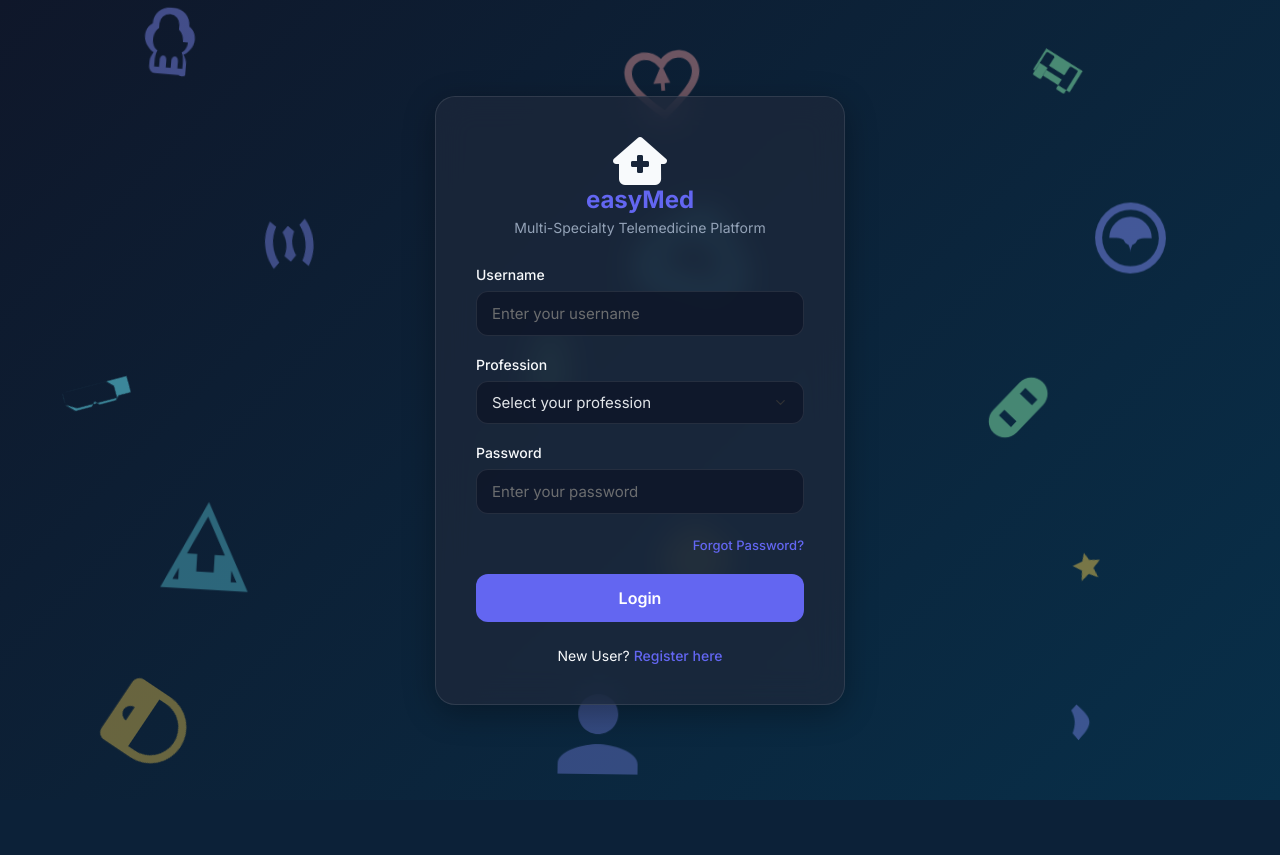
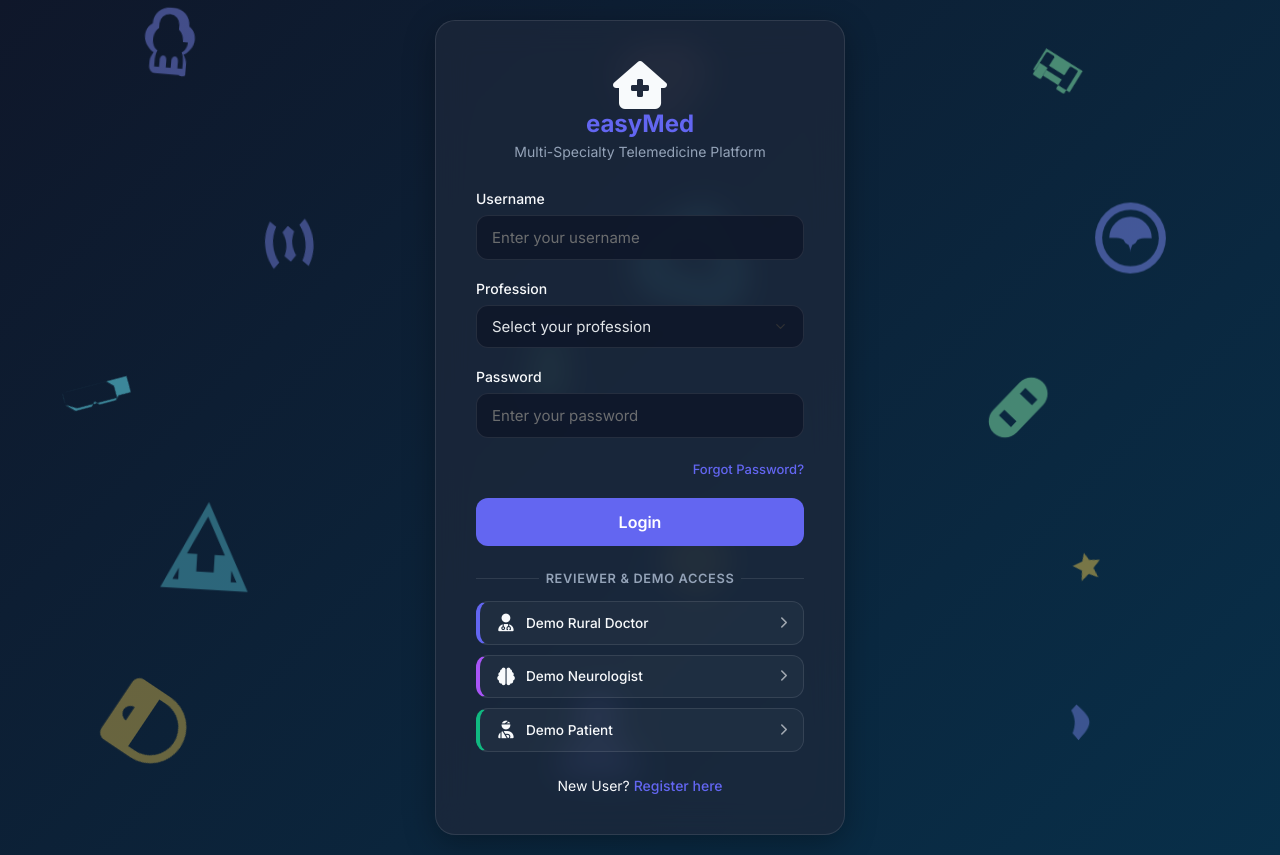
Before and after one commit to shravansinghchauhan2021/easyMed-Platform, a Flask app: page / in a window 1280 px wide. Before the commit the page ends 800 px from the top, so only its background shows below. Run offline with Flask 3, Linux system fonts and the light colour scheme; some libraries are stand-ins or nearby versions.

Commit message:
demo fix

```diff
--- a/app.py
+++ b/app.py
@@ -11,14 +11,19 @@ import threading
 from datetime import datetime
 from werkzeug.utils import secure_filename
 import traceback
-import psycopg2
-from psycopg2 import extras
 try:
-    from psycogreen.eventlet import patch_psycopg
-    patch_psycopg()
-    print(">>> [SUCCESS] Psycogreen Activated (PostgreSQL is now Green)", flush=True)
+    import psycopg2
+    from psycopg2 import extras
+    try:
+        from psycogreen.eventlet import patch_psycopg
+        patch_psycopg()
+        print(">>> [SUCCESS] Psycogreen Activated (PostgreSQL is now Green)", flush=True)
+    except ImportError:
+        print(">>> [INFO] Psycogreen not found, using standard mode.", flush=True)
 except ImportError:
-    print(">>> [INFO] Psycogreen not found, using standard mode.", flush=True)
+    psycopg2 = None
+    extras = None
+    print(">>> [INFO] psycopg2/Postgres support not available locally. Using SQLite mode.", flush=True)
 
 # --- Step 1: Database Link Setup ---
 DATABASE = 'database.db'
@@ -189,7 +194,8 @@ def init_db():
     # 3. Create Additional Tables
     for table_sql in [
         f'CREATE TABLE IF NOT EXISTS messages (id {pk_style}, patient_id INTEGER, sender_id INTEGER, message TEXT, file_path TEXT, timestamp TIMESTAMP DEFAULT CURRENT_TIMESTAMP)',
-        f'CREATE TABLE IF NOT EXISTS notifications (id {pk_style}, user_id INTEGER, patient_id INTEGER, message TEXT, link TEXT, read_status BOOLEAN DEFAULT FALSE, timestamp TIMESTAMP DEFAULT CURRENT_TIMESTAMP)'
+        f'CREATE TABLE IF NOT EXISTS notifications (id {pk_style}, user_id INTEGER, patient_id INTEGER, message TEXT, link TEXT, read_status BOOLEAN DEFAULT FALSE, timestamp TIMESTAMP DEFAULT CURRENT_TIMESTAMP)',
+        f'CREATE TABLE IF NOT EXISTS medical_images (id {pk_style}, patient_id INTEGER, file_path TEXT, modality TEXT, sequence_type TEXT, uploaded_at TIMESTAMP DEFAULT CURRENT_TIMESTAMP)'
     ]:
         db_execute(conn, table_sql)
         conn.commit()
@@ -207,6 +213,8 @@ def init_db():
         ('patients', 'priority_level', 'TEXT'), ('patients', 'final_diagnosis', 'TEXT'),
         ('patients', 'final_recommendations', 'TEXT'), ('patients', 'assigned_doctor_id', 'INTEGER'),
         ('patients', 'report_file_path', 'TEXT'),
+        ('patients', 'report_file', 'TEXT'),
+        ('patients', 'specialist_id', 'INTEGER'),
         ('patients', 'specialist_type', 'TEXT'),
         ('patients', 'heart_rate', 'INTEGER'),
         ('patients', 'blood_pressure', 'TEXT'),
@@ -222,7 +230,124 @@ def init_db():
             conn.commit()
         except: pass
 
-    conn.close()
+    # Seed Demo Access Data
+    try:
+        seed_demo_data(conn)
+    except Exception as e:
+        print(f">>> [ERROR] Demo Seeding Failed: {e}", flush=True)
+        traceback.print_exc()
+
+    conn.close()
+
+def seed_demo_data(conn):
+    is_postgres = DATABASE_URL is not None
+
+    # 1. Create/ensure demo users exist
+    hashed_pw = generate_password_hash('demo_password_123')
+    demo_users = [
+        ('demo_rural', 'Rural Doctor', '555-010-0001'),
+        ('demo_specialist', 'Neurologist', '555-010-0002'),
+        ('demo_patient', 'Patient', '555-010-0003')
+    ]
+
+    user_ids = {}
+    for username, profession, mobile in demo_users:
+        user = db_execute(conn, 'SELECT id FROM users WHERE username = ?', (username,)).fetchone()
+        if not user:
+            cur = db_execute(conn, "INSERT INTO users (username, password, profession, mobile_number, status) VALUES (?, ?, ?, ?, 'Offline')",
+                             (username, hashed_pw, profession, mobile))
+            conn.commit()
+            if is_postgres:
+                cur_id = db_execute(conn, "SELECT id FROM users WHERE username = ?", (username,)).fetchone()['id']
+            else:
+                cur_id = cur.lastrowid
+            user_ids[username] = cur_id
+        else:
+            db_execute(conn, "UPDATE users SET password = ?, profession = ?, mobile_number = ? WHERE username = ?",
+                       (hashed_pw, profession, mobile, username))
+            conn.commit()
+            user_ids[username] = user['id']
+
+    # 2. Check if we already have patients for 'demo_rural'
+    rural_doctor_id = user_ids['demo_rural']
+    specialist_id = user_ids['demo_specialist']
+    patient_user_id = user_ids['demo_patient']
+
+    patient_count = db_get_count(conn, 'SELECT COUNT(*) FROM patients WHERE rural_doctor_id = ?', (rural_doctor_id,))
+    if patient_count == 0:
+        # Seed patients!
+        insert_sql = '''
+            INSERT INTO patients (
+                patient_name, patient_mobile, patient_user_id, age, gender, blood_pressure, heart_rate, oxygen_level,
+                problem_description, report_file, rural_doctor_id, priority,
+                specialist_type, specialist_id, consciousness_level, speech_condition,
+                motor_function, headache_severity, seizure_history, tumor_details,
+                cancer_history, kidney_function, urine_reports, skin_condition,
+                rash_description, breathing_condition, priority_level, status, final_diagnosis, final_recommendations
+            ) VALUES (?, ?, ?, ?, ?, ?, ?, ?, ?, ?, ?, ?, ?, ?, ?, ?, ?, ?, ?, ?, ?, ?, ?, ?, ?, ?, ?, ?, ?, ?)
+        '''
+
+        # John Doe (Reviewed Case)
+        p1_params = (
+            'John Doe', '555-010-0003', patient_user_id, 45, 'Male', '120/80', 72, 98,
+            'Frequent headaches, visual disturbances, and mild cognitive slowing. Requested neuro consultation.', None, rural_doctor_id, 'Normal',
+            'Neurologist', specialist_id, 'Alert', 'Normal',
+            'Intact', 'Moderate', 'None', 'None',
+            'None', 'Normal', 'Clear', 'Normal',
+            'None', 'Normal', 'Normal', 'Reviewed',
+            'Mild non-specific white matter changes, likely microvascular. No acute stroke or mass effect.',
+            'Maintain regular cardiovascular health. Repeat MRI in 6-12 months if symptoms persist. Keep blood pressure monitored.'
+        )
+
+        if is_postgres:
+            cur = db_execute(conn, insert_sql + ' RETURNING id', p1_params)
+            p1_id = cur.fetchone()['id']
+        else:
+            cur = db_execute(conn, insert_sql, p1_params)
+            p1_id = cur.lastrowid
+
+        # Add a medical image (DICOM) for John Doe
+        db_execute(conn,
+            'INSERT INTO medical_images (patient_id, file_path, modality, sequence_type) VALUES (?, ?, ?, ?)',
+            (p1_id, '20260410101523_ID_0063_AGE_0073_CONTRAST_0_CT.dcm', 'CT Scan', 'Standard')
+        )
+        conn.commit()
+
+        # Seed chat messages for John Doe
+        db_execute(conn,
+            'INSERT INTO messages (patient_id, sender_id, message) VALUES (?, ?, ?)',
+            (p1_id, rural_doctor_id, 'Hello Dr. Specialist, I have referred John Doe to you. He has persistent headaches. I have uploaded his CT scan.')
+        )
+        db_execute(conn,
+            'INSERT INTO messages (patient_id, sender_id, message) VALUES (?, ?, ?)',
+            (p1_id, specialist_id, 'Thank you. I am reviewing the CT scan right now. It shows mild white matter changes but nothing acute. I will write the final report.')
+        )
+        conn.commit()
+
+        # Alice Johnson (Emergency Pending Case)
+        p2_params = (
+            'Alice Johnson', '555-010-9999', None, 32, 'Female', '135/85', 94, 96,
+            'Sudden onset of severe headache (thunderclap), mild weakness on the left side. Needs urgent neurological evaluation.', None, rural_doctor_id, 'Emergency',
+            'Neurologist', specialist_id, 'Somnolent', 'Slurred speech',
+            'Weak left arm drift', 'Severe', 'None', 'Suspected subarachnoid hemorrhage',
+            'None', 'Normal', 'Clear', 'Normal',
+            'None', 'Normal', 'Emergency', 'Pending', '', ''
+        )
+
+        if is_postgres:
+            cur = db_execute(conn, insert_sql + ' RETURNING id', p2_params)
+            p2_id = cur.fetchone()['id']
+        else:
+            cur = db_execute(conn, insert_sql, p2_params)
+            p2_id = cur.lastrowid
+
+        # Add a medical image (DICOM) for Alice Johnson
+        db_execute(conn,
+            'INSERT INTO medical_images (patient_id, file_path, modality, sequence_type) VALUES (?, ?, ?, ?)',
+            (p2_id, '20260326151600_image-00023.dcm', 'CT Scan', 'Standard')
+        )
+        conn.commit()
+
 
 
 _db_initialized = False
--- a/templates/login.html
+++ b/templates/login.html
@@ -13,6 +13,78 @@
             display: flex;
             align-items: center;
             justify-content: center;
+        }
+        .demo-section-divider {
+            margin: 25px 0 15px 0;
+            display: flex;
+            align-items: center;
+            text-align: center;
+            color: var(--text-muted);
+            font-size: 0.8rem;
+            font-weight: 600;
+            text-transform: uppercase;
+            letter-spacing: 0.05em;
+        }
+        .demo-section-divider::before,
+        .demo-section-divider::after {
+            content: '';
+            flex: 1;
+            border-bottom: 1px solid var(--border-color);
+        }
+        .demo-section-divider:not(:empty)::before {
+            margin-right: .5em;
+        }
+        .demo-section-divider:not(:empty)::after {
+            margin-left: .5em;
+        }
+        .demo-btn-container {
+            display: flex;
+            flex-direction: column;
+            gap: 10px;
+        }
+        .demo-btn {
+            background: rgba(255, 255, 255, 0.03);
+            border: 1px solid var(--border-color);
+            color: var(--text-color);
+            border-radius: 12px;
+            padding: 12px 16px;
+            font-size: 0.85rem;
+            font-weight: 500;
+            display: flex;
+            align-items: center;
+            justify-content: space-between;
+            cursor: pointer;
+            transition: all 0.3s cubic-bezier(0.4, 0, 0.2, 1);
+            text-decoration: none;
+            width: 100%;
+        }
+        .demo-btn:hover {
+            transform: translateY(-2px);
+            background: rgba(255, 255, 255, 0.08);
+            box-shadow: 0 4px 12px rgba(0, 0, 0, 0.2);
+            border-color: rgba(255, 255, 255, 0.2);
+        }
+        .demo-btn:active {
+            transform: translateY(0);
+        }
+        .demo-btn-rural {
+            border-left: 4px solid var(--primary-color);
+        }
+        .demo-btn-specialist {
+            border-left: 4px solid var(--accent-color);
+        }
+        .demo-btn-patient {
+            border-left: 4px solid var(--success-color);
+        }
+        .demo-btn span {
+            display: flex;
+            align-items: center;
+        }
+        .demo-btn i.role-icon {
+            margin-right: 10px;
+            font-size: 1.1rem;
+            width: 20px;
+            text-align: center;
         }
     </style>
 </head>
@@ -96,6 +168,45 @@
                 <button type="submit" class="btn btn-primary">Login</button>
             </form>
 
+            <!-- Google Play Reviewer / Demo Access -->
+            <div class="demo-section-divider">Reviewer & Demo Access</div>
+            <div class="demo-btn-container">
+                <button type="button" class="demo-btn demo-btn-rural" onclick="loginAsDemo('demo_rural', 'Rural Doctor', 'demo_password_123')">
+                    <span>
+                        <i class="fa-solid fa-user-md role-icon text-indigo"></i>
+                        Demo Rural Doctor
+                    </span>
+                    <i class="fa-solid fa-chevron-right" style="opacity: 0.6; font-size: 0.75rem;"></i>
+                </button>
+                <button type="button" class="demo-btn demo-btn-specialist" onclick="loginAsDemo('demo_specialist', 'Neurologist', 'demo_password_123')">
+                    <span>
+                        <i class="fa-solid fa-brain role-icon text-purple"></i>
+                        Demo Neurologist
+                    </span>
+                    <i class="fa-solid fa-chevron-right" style="opacity: 0.6; font-size: 0.75rem;"></i>
+                </button>
+                <button type="button" class="demo-btn demo-btn-patient" onclick="loginAsDemo('demo_patient', 'Patient', 'demo_password_123')">
+                    <span>
+                        <i class="fa-solid fa-user-injured role-icon text-success"></i>
+                        Demo Patient
+                    </span>
+                    <i class="fa-solid fa-chevron-right" style="opacity: 0.6; font-size: 0.75rem;"></i>
+                </button>
+            </div>
+
+            <script>
+                function loginAsDemo(username, profession, password) {
+                    document.getElementById('username').value = username;
+                    document.getElementById('profession').value = profession;
+                    document.getElementById('password').value = password;
+                    // Auto-submit the login form
+                    const form = document.querySelector('form');
+                    if (form) {
+                        form.submit();
+                    }
+                }
+            </script>
+
             <div class="auth-footer">
                 <p>New User? <a href="{{ url_for('register') }}">Register here</a></p>
             </div>
--- a/templates/privacy.html
+++ b/templates/privacy.html
@@ -37,9 +37,9 @@
 <body>
     <div class="container">
         <h1>Privacy Policy</h1>
-        <p><strong>Effective Date: April 18, 2026</strong></p>
+        <p><strong>Effective Date: May 15, 2026</strong></p>
 
-        <p>At <strong>easyMed</strong>, we take your medical privacy with the utmost seriousness. This policy describes how we collect, use, and handle your data on our multi-specialty telemedicine platform.</p>
+        <p>At <strong>EasyMedChoice</strong>, we take your privacy with the utmost seriousness. This policy describes how we collect, use, and handle your data on our health management and communication platform.</p>
 
         <h2>1. Information We Collect</h2>
         <p>We collect information necessary to provide medical care, including:</p>
@@ -73,7 +73,7 @@
         <p>easyMed aims to adhere to best practices for medical data handling and telemedicine security standards.</p>
 
         <div class="footer">
-            &copy; 2026 easyMed Telemedicine Platform. All rights reserved.
+            &copy; 2026 EasyMedChoice - Developed by Shravan Singh Chauhan. All rights reserved.
         </div>
     </div>
 </body>
```
Also changed, not shown: backend/chatbot_logic.py (+6 -2 lines), easyMed_Project_Report.md (+7 -2 lines).
